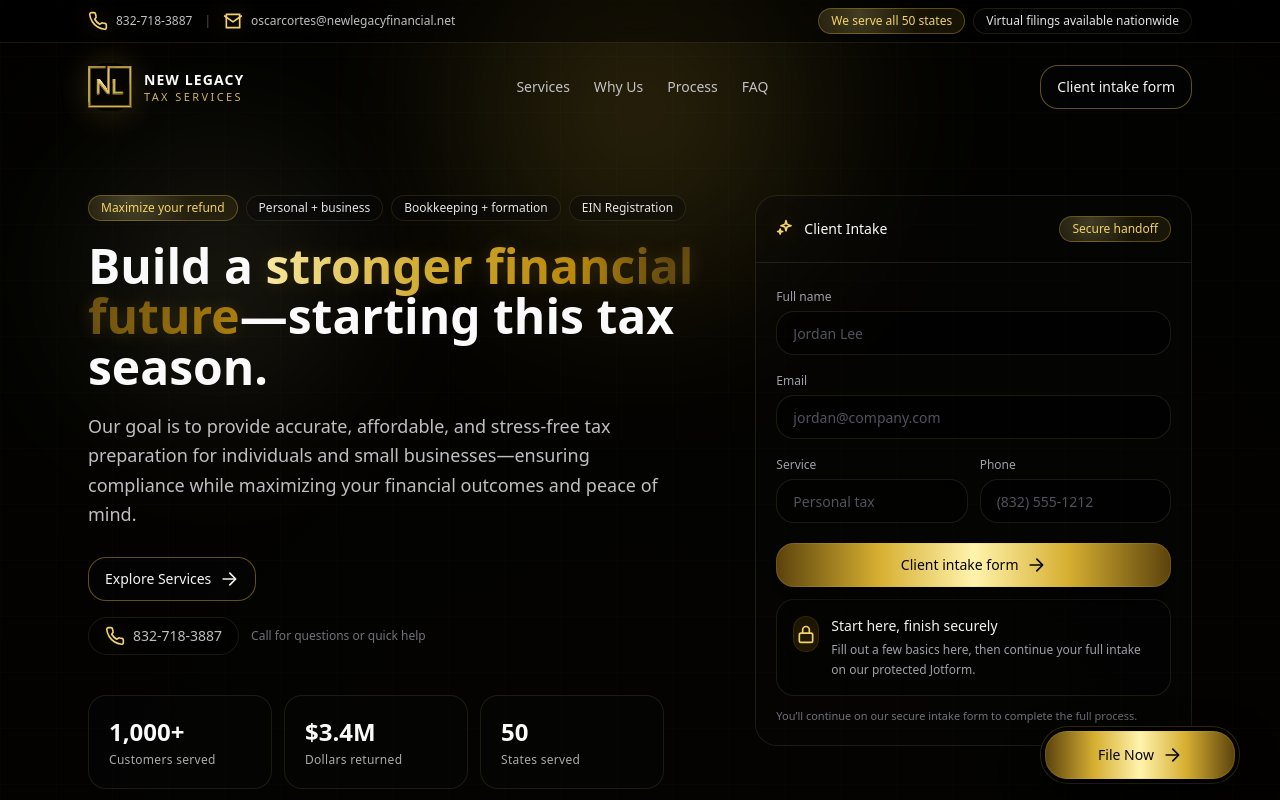
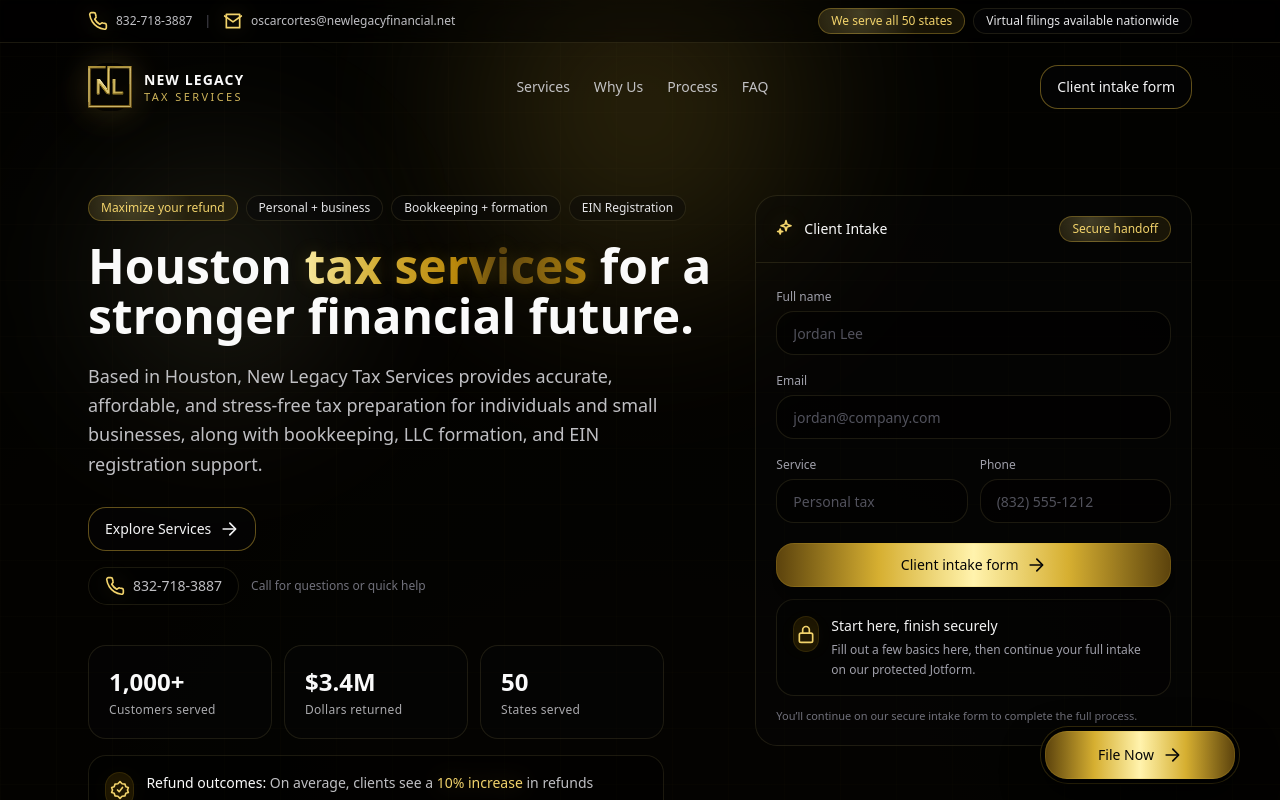
Before and after one commit to aterrazas1993/newlegacy-tax-site, a Next.js app: page / in a window 1280 px wide. Shown: the top 800 px of the page. Built offline with nearby package versions, Linux system fonts and the light colour scheme.

Commit message:
Improve Houston SEO signals

```diff
--- a/app/components/NewLegacyTaxServicesPrototype.tsx
+++ b/app/components/NewLegacyTaxServicesPrototype.tsx
@@ -720,13 +720,13 @@
                 </div>
 
                 <h1 className="mt-5 text-4xl font-semibold leading-[1.05] text-zinc-50 sm:text-5xl">
-                  Build a <Accent>stronger financial future</Accent>—starting this tax season.
+                  Houston <Accent>tax services</Accent> for a stronger financial future.
                 </h1>
 
                 <p className="mt-5 max-w-xl text-base leading-relaxed text-zinc-300/90 sm:text-lg">
-                  Our goal is to provide accurate, affordable, and stress-free tax preparation for
-                  individuals and small businesses—ensuring compliance while maximizing your
-                  financial outcomes and peace of mind.
+                  Based in Houston, New Legacy Tax Services provides accurate, affordable, and
+                  stress-free tax preparation for individuals and small businesses, along with
+                  bookkeeping, LLC formation, and EIN registration support.
                 </p>
 
                 <div className="mt-7 flex flex-col gap-3 sm:flex-row">
@@ -911,7 +911,7 @@
                 Services designed to keep things <Accent>easy</Accent>.
               </>
             }
-            desc="Tax preparation, bookkeeping, and business setup—built to support individuals and small businesses nationwide."
+            desc="Houston tax preparation, bookkeeping, and business setup support for individuals, entrepreneurs, and small businesses."
           >
             <div className="grid gap-4 md:grid-cols-2 lg:grid-cols-3">
               {serviceItems.map((service) => (
@@ -1108,7 +1108,7 @@
                         Location
                       </div>
                       <p className="mt-2 text-sm text-zinc-300/90">
-                        Houston, TX (Virtual nationwide)
+                        Houston, TX office with virtual tax services nationwide
                       </p>
                     </div>
                     <div className="rounded-2xl border border-amber-200/10 bg-black/35 p-5">
@@ -1136,8 +1136,8 @@
                         Get tax tips and updates by email
                       </div>
                       <p className="mt-2 text-sm leading-relaxed text-zinc-300/90">
-                        Join our mailing list for reminders, tax-season updates, and helpful
-                        business and filing insights.
+                        Join our mailing list for Houston tax reminders, tax-season updates, and
+                        helpful business and filing insights.
                       </p>
                     </div>
 
--- a/app/page.tsx
+++ b/app/page.tsx
@@ -1,5 +1,69 @@
+import type { Metadata } from "next";
 import NewLegacyTaxServicesPrototype from "./components/NewLegacyTaxServicesPrototype";
 
+export const metadata: Metadata = {
+  title: "Tax Services in Houston, TX | New Legacy Tax Services",
+  description:
+    "Houston tax services for individuals and small businesses, including tax preparation, bookkeeping, LLC formation, and EIN registration. Virtual nationwide support.",
+  alternates: {
+    canonical: "https://newlegacytaxservice.com/",
+  },
+  openGraph: {
+    title: "Tax Services in Houston, TX | New Legacy Tax Services",
+    description:
+      "Houston tax services for individuals and small businesses, including tax preparation, bookkeeping, LLC formation, and EIN registration.",
+    url: "https://newlegacytaxservice.com/",
+    siteName: "New Legacy Tax Services",
+    locale: "en_US",
+    type: "website",
+  },
+};
+
+const localBusinessSchema = {
+  "@context": "https://schema.org",
+  "@type": "AccountingService",
+  name: "New Legacy Tax Services",
+  url: "https://newlegacytaxservice.com/",
+  image: "https://newlegacytaxservice.com/icon.png",
+  telephone: "+1-832-718-3887",
+  email: "oscarcortes@newlegacyfinancial.net",
+  areaServed: [
+    {
+      "@type": "City",
+      name: "Houston",
+    },
+    {
+      "@type": "State",
+      name: "Texas",
+    },
+    {
+      "@type": "Country",
+      name: "United States",
+    },
+  ],
+  address: {
+    "@type": "PostalAddress",
+    addressLocality: "Houston",
+    addressRegion: "TX",
+    addressCountry: "US",
+  },
+  serviceType: [
+    "Tax preparation",
+    "Business tax preparation",
+    "Bookkeeping",
+    "LLC formation",
+    "EIN registration",
+  ],
+};
+
 export default function Page() {
-  return <NewLegacyTaxServicesPrototype />;
+  return (
+    <>
+      <script
+        type="application/ld+json"
+        dangerouslySetInnerHTML={{ __html: JSON.stringify(localBusinessSchema) }}
+      />
+      <NewLegacyTaxServicesPrototype />
+    </>
+  );
 }
```
